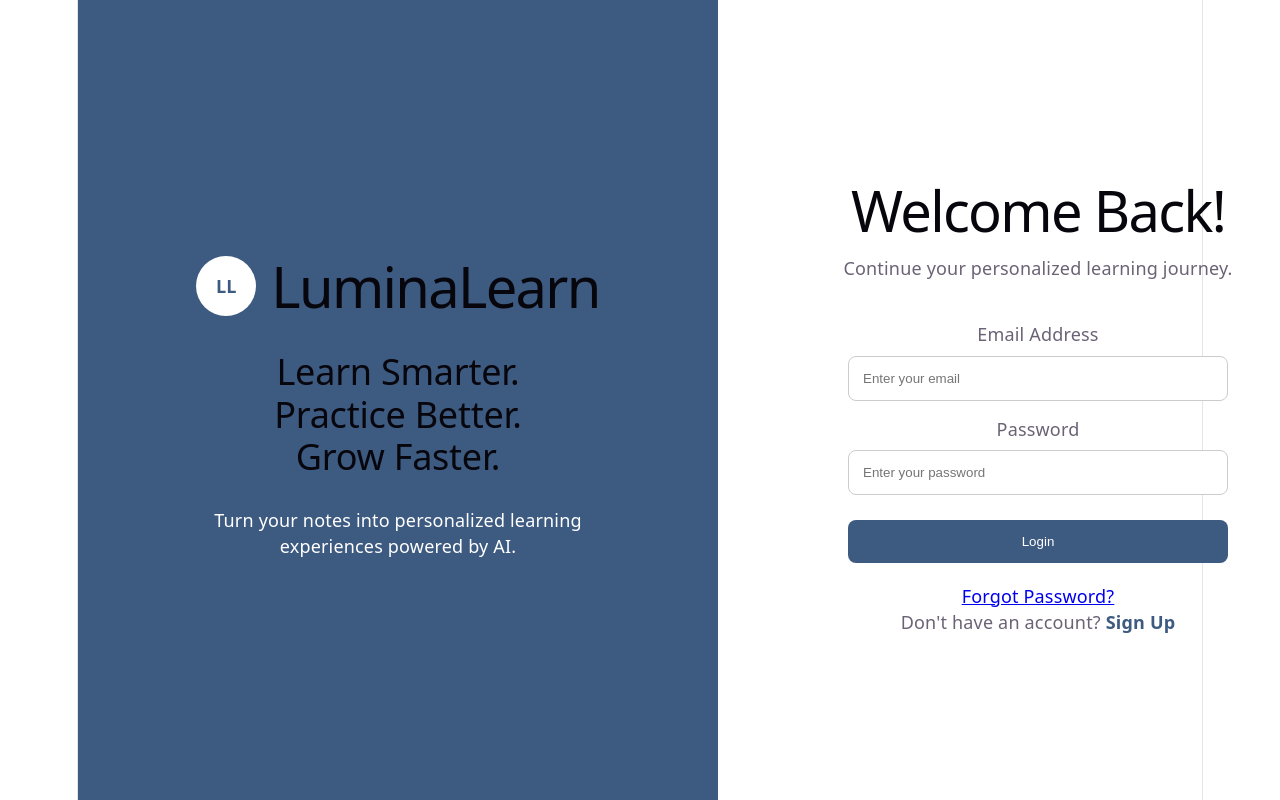
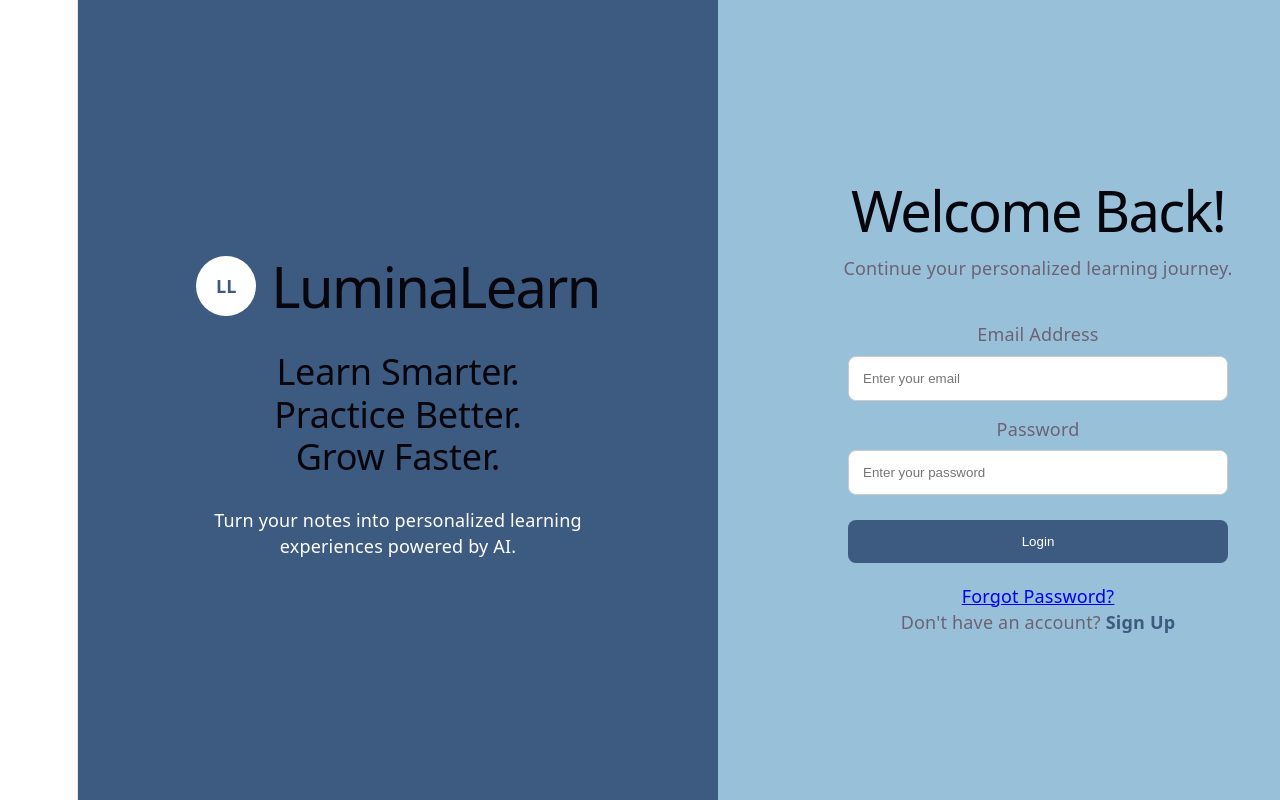
Before and after one commit to Samiksha-1312/LuminaLearn, a React app: page / in a window 1280 px wide. Shown: the top 800 px of the page. Built offline with nearby package versions, Linux system fonts and the light colour scheme; the HTML template or start-up script is replaced by a standard one.

Commit message:
Refactor login.css for improved formatting

```diff
--- a/src/styles/login.css
+++ b/src/styles/login.css
@@ -1,16 +1,12 @@
-*{
-    margin:0;
-    padding:0;
-    box-sizing:border-box;
-    background-color: 98C1D9;
+* {
+    margin: 0;
+    padding: 0;
+    box-sizing: border-box;
 }
 
-.login-container{
-
-    display:flex;
-
-    width:100vw;
-
-    height:100vh;
-
+.login-container {
+    display: flex;
+    width: 100vw;
+    height: 100vh;
+    background-color: #98C1D9;
 }
```
